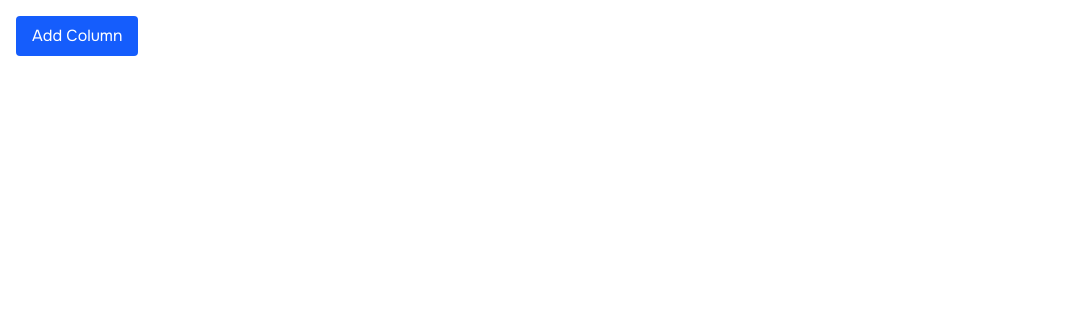
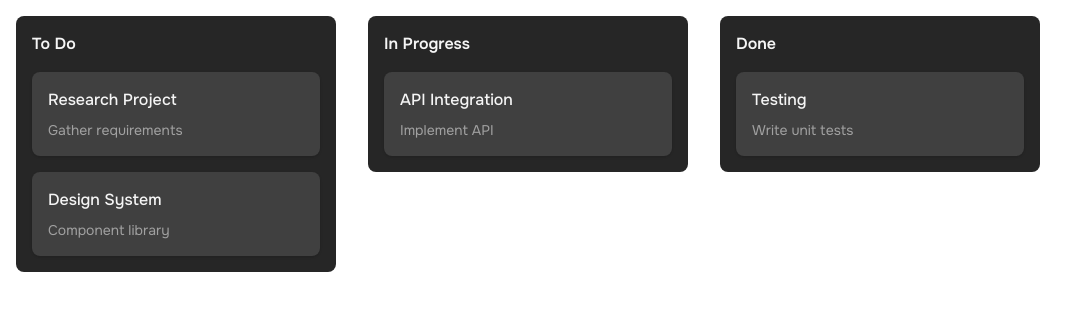
Before and after one commit to 28brana/Trello, a React (Vite) app: page /project/1 in a window 1280 px wide. Shown: the top 310 px of the page, without its empty margins (0-1087 px from the left). Built offline with nearby package versions, Linux system fonts and the light colour scheme.

Commit message:
Basic Movement

```diff
--- a/src/pages/dashboard/project/Column.jsx
+++ b/src/pages/dashboard/project/Column.jsx
@@ -1,57 +1,17 @@
 import { useDroppable } from '@dnd-kit/core';
-import { useSortable } from '@dnd-kit/sortable';
-import { CSS } from '@dnd-kit/utilities';
 import { TaskCard } from './TaskCard';
 
-function Column({ column, tasks, onAddTask, dragListeners }) {
-  const { setNodeRef } = useDroppable({
-    id: column.id,
-  });
+export function Column({ column, tasks }) {
+  const { setNodeRef } = useDroppable({ id: column.id });
 
   return (
     <div className="flex w-80 flex-col rounded-lg bg-neutral-800 p-4">
-      {/* Title as drag handle */}
-      <h2
-        className="mb-4 font-semibold text-neutral-100 cursor-move"
-        {...dragListeners}
-      >
-        {column.title}
-      </h2>
-
-      {/* Task list */}
-      <div
-        ref={setNodeRef}
-        className="flex flex-col gap-4  max-h-[400px] mb-4"
-      >
+      <h2 className="mb-4 font-semibold text-neutral-100">{column.title}</h2>
+      <div ref={setNodeRef} className="flex flex-1 flex-col gap-4">
         {tasks.map((task) => (
           <TaskCard key={task.id} task={task} />
         ))}
       </div>
-
-      {/* Add Task Button */}
-      <button
-        className="text-sm text-blue-600 bg-white p-2 rounded hover:bg-blue-100"
-        onClick={() => onAddTask(column.id, `New Task in ${column.title}`)}
-      >
-        + Add Task
-      </button>
     </div>
   );
 }
-
-export function SortableColumn({ column, tasks, onAddTask }) {
-  const { attributes, listeners, setNodeRef, transform, transition } = useSortable({
-    id: column.id,
-  });
-
-  const style = {
-    transform: CSS.Transform.toString(transform),
-    transition,
-  };
-
-  return (
-    <div ref={setNodeRef} {...attributes} style={style}>
-      <Column column={column} tasks={tasks} onAddTask={onAddTask} dragListeners={listeners} />
-    </div>
-  );
-}
--- a/src/pages/dashboard/project/TaskCard.jsx
+++ b/src/pages/dashboard/project/TaskCard.jsx
@@ -1,8 +1,8 @@
 import { useDraggable } from '@dnd-kit/core';
-
+import { CSS } from '@dnd-kit/utilities';
 
 export function TaskCard({ task }) {
-  const { attributes, listeners, setNodeRef, transform } = useDraggable({
+  const { attributes, listeners, setNodeRef, transform, transition } = useDraggable({
     id: task.id,
   });
 
--- a/src/pages/dashboard/project/index.jsx
+++ b/src/pages/dashboard/project/index.jsx
@@ -1,169 +1,68 @@
-import { closestCenter, DndContext } from '@dnd-kit/core';
+import { DndContext, closestCenter } from '@dnd-kit/core';
 import {
   arrayMove,
+  SortableContext,
+  useSortable,
   rectSortingStrategy,
-  SortableContext
 } from '@dnd-kit/sortable';
-import { SortableColumn } from './Column';
-import { useParams } from 'react-router-dom';
-import { useDispatch, useSelector } from 'react-redux';
-import { addColumnAction, reorderTasks } from '../../../redux/slice/column.slice';
-import { addTask, moveTask } from '../../../redux/slice/task.slice';
-import { v4 as uuidv4 } from 'uuid';
-import { reorderColumns } from '../../../redux/slice/project.slice';
+import { CSS } from '@dnd-kit/utilities';
+import { useState } from 'react';
+import { Column } from './Column';
 
-export default function Board() {
-  const dispatch = useDispatch();
-  const { id: projectId } = useParams();
+const INITIAL_COLUMNS = [
+  { id: 'TODO', title: 'To Do' },
+  { id: 'IN_PROGRESS', title: 'In Progress' },
+  { id: 'DONE', title: 'Done' },
+];
 
-  // Get project
-  const projectList = useSelector((state) => state.projects.list);
-  const projectObject = projectList.find((project) => project.id === projectId);
+const INITIAL_TASKS = [
+  { id: '1', title: 'Research Project', description: 'Gather requirements', status: 'TODO' },
+  { id: '2', title: 'Design System', description: 'Component library', status: 'TODO' },
+  { id: '3', title: 'API Integration', description: 'Implement API', status: 'IN_PROGRESS' },
+  { id: '4', title: 'Testing', description: 'Write unit tests', status: 'DONE' },
+];
 
-  // Get all columns related to the project
-  const columnsList = useSelector((state) => state.columns.list);
-  const filterColumnsList = columnsList.filter((col) => col.projectId === projectId);
+export default function App() {
+  const [columns, setColumns] = useState(INITIAL_COLUMNS);
+  const [tasks, setTasks] = useState(INITIAL_TASKS);
 
-  // Order columns by taskOrder array from the project
-  const orderedColumns = projectObject?.columnOrder
-    ?.map((columnId) => filterColumnsList.find((col) => col.id === columnId))
-    .filter(Boolean) || [];
-
-  // Get all tasks related to project columns
-  const tasksList = useSelector((state) => state.tasks.list);
-  const projectTasks = tasksList.filter((task) =>
-    filterColumnsList.some((col) => col.id === task.columnId)
-  );
-
-  const handleAddNewColumn = (columnTitle) => {
-    const newColumn = {
-      id: uuidv4(),
-      projectId,
-      title: columnTitle,
-      taskIds: []
-    };
-
-    dispatch(addColumnAction(newColumn));
-
-    const newColumnOrder = [...(projectObject?.columnOrder || []), newColumn.id];
-    dispatch(
-      reorderColumns({
-        projectId,
-        columnOrder: newColumnOrder
-      })
-    );
-  };
-
-  const handleDragEnd = (event) => {
+  function handleDragEnd(event) {
     const { active, over } = event;
     if (!over) return;
 
-    const activeId = active.id;
-    const overId = over.id;
-
-    // Reorder columns
-    if (filterColumnsList.some(col => col.id === activeId)) {
-      const oldIndex = orderedColumns.findIndex(c => c.id === activeId);
-      const newIndex = orderedColumns.findIndex(c => c.id === overId);
-      if (oldIndex !== newIndex) {
-        const newOrder = arrayMove(orderedColumns, oldIndex, newIndex).map(col => col.id);
-        dispatch(reorderColumns({ projectId, columnOrder: newOrder }));
+    // Moving columns
+    if (columns.some(col => col.id === active.id)) {
+      if (active.id !== over.id) {
+        const oldIndex = columns.findIndex(c => c.id === active.id);
+        const newIndex = columns.findIndex(c => c.id === over.id);
+        setColumns(arrayMove(columns, oldIndex, newIndex));
       }
       return;
     }
 
-    // Find source and destination columns
-    const sourceColumn = filterColumnsList.find(col =>
-      col.taskIds.includes(activeId)
+    // Moving tasks
+    const taskId = active.id;
+    const newStatus = over.id;
+
+    setTasks((prev) =>
+      prev.map((task) =>
+        task.id === taskId
+          ? { ...task, status: newStatus }
+          : task
+      )
     );
-    const destinationColumn = filterColumnsList.find(col =>
-      col.id === over.data.current?.columnId || col.id === sourceColumn?.id
-    );
-
-    if (!sourceColumn || !destinationColumn) return;
-
-    // Moving within the same column
-    if (sourceColumn.id === destinationColumn.id) {
-      const oldIndex = sourceColumn.taskIds.indexOf(activeId);
-      const newIndex = destinationColumn.taskIds.indexOf(overId);
-
-      if (oldIndex !== newIndex) {
-        const newTaskIds = arrayMove(
-          sourceColumn.taskIds,
-          oldIndex,
-          newIndex
-        );
-        dispatch(reorderTasks({
-          columnId: sourceColumn.id,
-          taskIds: newTaskIds
-        }));
-      }
-    }
-    // Moving to different column
-    else {
-      // Remove from source column
-      const sourceTaskIds = sourceColumn.taskIds.filter(id => id !== activeId);
-      dispatch(reorderTasks({
-        columnId: sourceColumn.id,
-        taskIds: sourceTaskIds
-      }));
-
-      // Add to destination column
-      const destinationIndex = destinationColumn.taskIds.indexOf(overId);
-      const newDestinationTaskIds = [...destinationColumn.taskIds];
-      newDestinationTaskIds.splice(destinationIndex, 0, activeId);
-
-      dispatch(reorderTasks({
-        columnId: destinationColumn.id,
-        taskIds: newDestinationTaskIds
-      }));
-
-      // Update task's column reference
-      dispatch(moveTask({
-        taskId: activeId,
-        columnId: destinationColumn.id
-      }));
-    }
-  };
-
-  const handleAddNewTask = (columnId, title, description = '') => {
-    const newTask = {
-      id: uuidv4(),
-      columnId,
-      title,
-      description,
-    };
-    dispatch(addTask(newTask));
-
-    // Update the column's task order
-    const column = filterColumnsList.find(col => col.id === columnId);
-    if (column) {
-      dispatch(reorderTasks({
-        columnId,
-        taskIds: [...column.taskIds, newTask.id]
-      }));
-    }
-  };
+  }
 
   return (
     <div className="p-4">
-      <button
-        onClick={() => handleAddNewColumn('New Column')}
-        className="px-4 py-2 bg-blue-600 text-white rounded"
-      >
-        Add Column
-      </button>
-      <DndContext collisionDetection={closestCenter} onDragEnd={handleDragEnd}>
-        <SortableContext items={orderedColumns.map(col => col.id)} strategy={rectSortingStrategy}>
-          <div className="flex gap-8 mt-4">
-            {orderedColumns.map((column) => (
+      <DndContext onDragEnd={handleDragEnd}>
+        <SortableContext items={columns.map(c => c.id)} strategy={rectSortingStrategy}>
+          <div className="flex gap-8">
+            {columns.map((column) => (
               <SortableColumn
                 key={column.id}
                 column={column}
-                tasks={column.taskIds
-                  .map(taskId => projectTasks.find(task => task.id === taskId))
-                  .filter(Boolean)}
-                onAddTask={handleAddNewTask}
+                tasks={tasks.filter((task) => task.status === column.id)}
               />
             ))}
           </div>
@@ -172,3 +71,21 @@ export default function Board() {
     </div>
   );
 }
+
+// Sortable Column Wrapper
+function SortableColumn({ column, tasks }) {
+  const { attributes, listeners, setNodeRef, transform, transition } = useSortable({
+    id: column.id,
+  });
+
+  const style = {
+    transform: CSS.Transform.toString(transform),
+    transition,
+  };
+
+  return (
+    <div ref={setNodeRef} {...attributes} {...listeners} style={style}>
+      <Column column={column} tasks={tasks} />
+    </div>
+  );
+}
```
